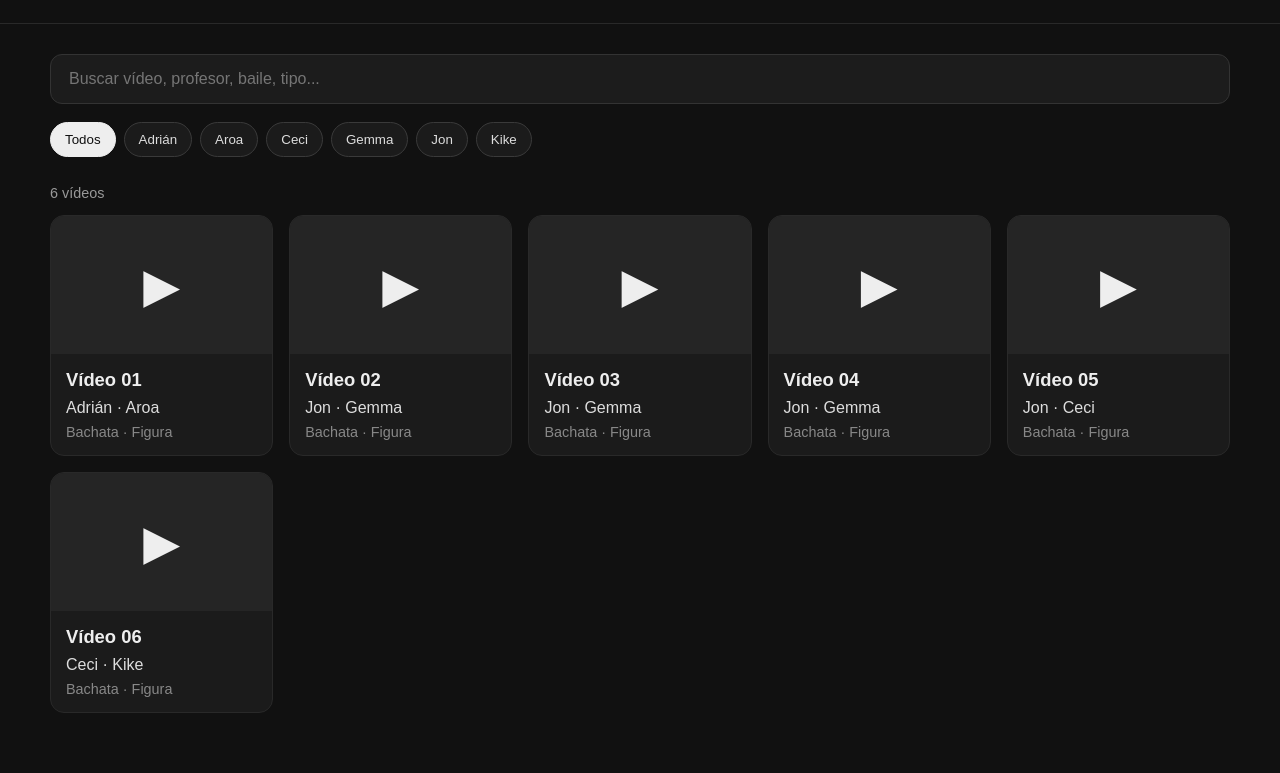
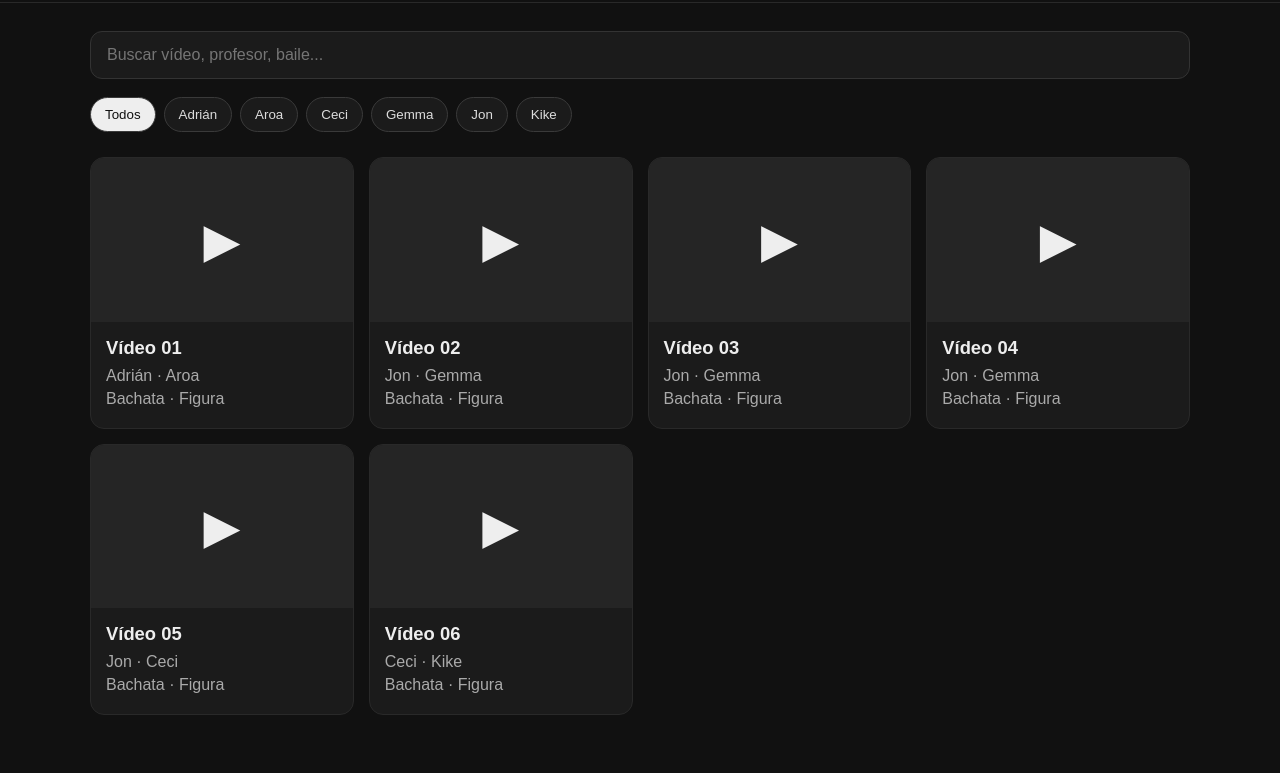
Before and after one commit to viktorcheca/Videoteca-Baile, a plain HTML site: page index.html in a window 1280 px wide. Shown: the part 155-928 px from the top of the page. After the commit the page ends 898 px from the top, so only its background shows below. Drawn offline with Linux system fonts and the light colour scheme.

Commit message:
Add files via upload

```diff
--- a/index.html
+++ b/index.html
@@ -2,148 +2,62 @@
 <html lang="es">
 <head>
 <meta charset="UTF-8">
-  <meta name="viewport" content="width=device-width, initial-scale=1.0">
+<meta name="viewport" content="width=device-width,initial-scale=1">
 <title>Videoteca del Baile</title>
 <style>
-    * { box-sizing: border-box; }
-    body { margin:0; font-family:Arial,Helvetica,sans-serif; background:#111; color:#eee; }
-    header { padding:42px 20px 26px; text-align:center; border-bottom:1px solid #292929; }
-    h1 { margin:0 0 10px; font-size:clamp(2rem,6vw,4.5rem); letter-spacing:.03em; }
-    .sub { color:#aaa; margin:0; }
-    main { width:min(1180px,calc(100% - 32px)); margin:30px auto 60px; }
-    .search { width:100%; padding:15px 18px; border-radius:12px; border:1px solid #333;
-              background:#1c1c1c; color:white; font-size:1rem; outline:none; }
-    .search:focus { border-color:#777; }
-    .filters { display:flex; flex-wrap:wrap; gap:8px; margin:18px 0 28px; }
-    .filter { border:1px solid #3a3a3a; background:#1b1b1b; color:#ddd;
-              padding:9px 14px; border-radius:999px; cursor:pointer; }
-    .filter:hover,.filter.active { background:#eee; color:#111; border-color:#eee; }
-    .count { color:#999; margin-bottom:14px; font-size:.9rem; }
-    .grid { display:grid; grid-template-columns:repeat(auto-fill,minmax(220px,1fr)); gap:16px; }
-
-    /* Ahora la tarjeta ES un enlace real */
-    .card {
-      display:block;
-      background:#1b1b1b;
-      border:1px solid #292929;
-      border-radius:14px;
-      overflow:hidden;
-      color:inherit;
-      text-decoration:none;
-      transition:transform .15s ease,border-color .15s ease;
-      -webkit-tap-highlight-color: transparent;
-    }
-    .card:hover { transform:translateY(-3px); border-color:#555; }
-    .preview { aspect-ratio:16/10; background:#252525; display:grid; place-items:center; font-size:3rem; }
-    .info { padding:15px; }
-    .title { margin:0 0 8px; font-size:1.15rem; }
-    .teachers { margin:0 0 7px; color:#ddd; }
-    .meta { margin:0; color:#888; font-size:.9rem; }
-    .empty { color:#999; padding:35px 0; }
+*{box-sizing:border-box}body{margin:0;font-family:Arial,sans-serif;background:#111;color:#eee}
+header{padding:35px 20px 22px;text-align:center;border-bottom:1px solid #292929}
+h1{margin:0 0 8px;font-size:clamp(2rem,6vw,4rem)}
+main{width:min(1100px,calc(100% - 30px));margin:28px auto}
+.search{width:100%;padding:14px 16px;border:1px solid #333;border-radius:12px;background:#1b1b1b;color:#fff;font-size:1rem}
+.filters{display:flex;gap:8px;flex-wrap:wrap;margin:18px 0 25px}
+.filter{padding:9px 14px;border-radius:999px;border:1px solid #3a3a3a;background:#1b1b1b;color:#ddd;cursor:pointer}
+.filter.active{background:#eee;color:#111}
+.grid{display:grid;grid-template-columns:repeat(auto-fill,minmax(220px,1fr));gap:15px}
+.card{display:block;text-decoration:none;color:inherit;background:#1b1b1b;border:1px solid #292929;border-radius:14px;overflow:hidden}
+.preview{aspect-ratio:16/10;background:#252525;display:grid;place-items:center;font-size:3rem}
+.info{padding:15px}.info h2{margin:0 0 8px;font-size:1.15rem}.info p{margin:5px 0;color:#aaa}
 </style>
 </head>
 <body>
-<header>
-  <h1>VIDEOTECA DEL BAILE</h1>
-  <p class="sub">Prototipo local</p>
-</header>
-
+<header><h1>VIDEOTECA DEL BAILE</h1><div>Prueba de reproductor interno</div></header>
 <main>
-  <input id="search" class="search" type="search"
-         placeholder="Buscar vídeo, profesor, baile, tipo..." autocomplete="off">
+<input id="search" class="search" placeholder="Buscar vídeo, profesor, baile...">
 <div id="filters" class="filters"></div>
-  <div id="count" class="count"></div>
 <div id="grid" class="grid"></div>
 </main>
-
 <script src="data.js"></script>
 <script>
-  const grid = document.getElementById("grid");
-  const filters = document.getElementById("filters");
-  const search = document.getElementById("search");
-  const count = document.getElementById("count");
+const grid=document.getElementById("grid"), filters=document.getElementById("filters"), search=document.getElementById("search");
+let profesorActivo="Todos";
+const profesores=["Todos",...[...new Set(videos.flatMap(v=>v.profesores))].sort((a,b)=>a.localeCompare(b,"es"))];
 
-  let profesorActivo = "Todos";
-
-  const profesores = [
-    "Todos",
-    ...[...new Set(videos.flatMap(v => v.profesores))]
-      .sort((a,b) => a.localeCompare(b,"es"))
-  ];
-
-  function crearFiltros() {
-    filters.innerHTML = "";
-    profesores.forEach(profesor => {
-      const button = document.createElement("button");
-      button.className = "filter" + (profesor === profesorActivo ? " active" : "");
-      button.textContent = profesor;
-      button.addEventListener("click", () => {
-        profesorActivo = profesor;
-        crearFiltros();
-        render();
-      });
-      filters.appendChild(button);
+function drawFilters(){
+  filters.innerHTML="";
+  profesores.forEach(p=>{
+    const b=document.createElement("button");
+    b.className="filter"+(p===profesorActivo?" active":"");
+    b.textContent=p;
+    b.onclick=()=>{profesorActivo=p;drawFilters();render()};
+    filters.appendChild(b);
   });
 }
-
-  function coincideBusqueda(video,texto) {
-    const contenido = [
-      video.titulo, video.baile, video.tipo,
-      ...video.profesores, ...(video.tags || [])
-    ].join(" ").toLowerCase();
-    return contenido.includes(texto.toLowerCase());
-  }
-
-  function render() {
-    const texto = search.value.trim();
-    const resultado = videos.filter(video => {
-      const coincideProfesor =
-        profesorActivo === "Todos" || video.profesores.includes(profesorActivo);
-      return coincideProfesor && coincideBusqueda(video,texto);
-    });
-
-    count.textContent = `${resultado.length} vídeo${resultado.length === 1 ? "" : "s"}`;
-    grid.innerHTML = "";
-
-    if (!resultado.length) {
-      grid.innerHTML = '<div class="empty">No hay vídeos que coincidan.</div>';
-      return;
-    }
-
-    resultado.forEach(video => {
-      const card = document.createElement("a");
-      card.className = "card";
-      card.href = video.url || "#";
-
-      /* Enlace real: el móvil puede reconocerlo con pulsación larga */
-      if (video.url && video.url !== "#") {
-        card.target = "_blank";
-        card.rel = "noopener noreferrer";
-      }
-
-      card.innerHTML = `
-        <div class="preview">▶</div>
-        <div class="info">
-          <h2 class="title">${video.titulo}</h2>
-          <p class="teachers">${video.profesores.join(" · ")}</p>
-          <p class="meta">${video.baile} · ${video.tipo}</p>
-        </div>
-      `;
-
-      if (!video.url || video.url === "#") {
-        card.addEventListener("click", e => {
-          e.preventDefault();
-          alert("Este vídeo todavía no tiene enlace de Google Fotos.");
+function render(){
+  const q=search.value.toLowerCase().trim();
+  grid.innerHTML="";
+  videos.filter(v=>{
+    const text=[v.titulo,v.baile,v.tipo,...v.profesores,...(v.tags||[])].join(" ").toLowerCase();
+    return (profesorActivo==="Todos"||v.profesores.includes(profesorActivo)) && text.includes(q);
+  }).forEach(v=>{
+    const a=document.createElement("a");
+    a.className="card";
+    a.href=`player.html?id=${encodeURIComponent(v.id)}`;
+    a.innerHTML=`<div class="preview">▶</div><div class="info"><h2>${v.titulo}</h2><p>${v.profesores.join(" · ")}</p><p>${v.baile} · ${v.tipo}</p></div>`;
+    grid.appendChild(a);
   });
 }
-
-      grid.appendChild(card);
-    });
-  }
-
 search.addEventListener("input",render);
-  crearFiltros();
-  render();
+drawFilters(); render();
 </script>
 </body>
 </html>
```
Also changed, not shown: player.html (added, +62 -0 lines). Lines whose indentation alone changed are shown as unchanged.
